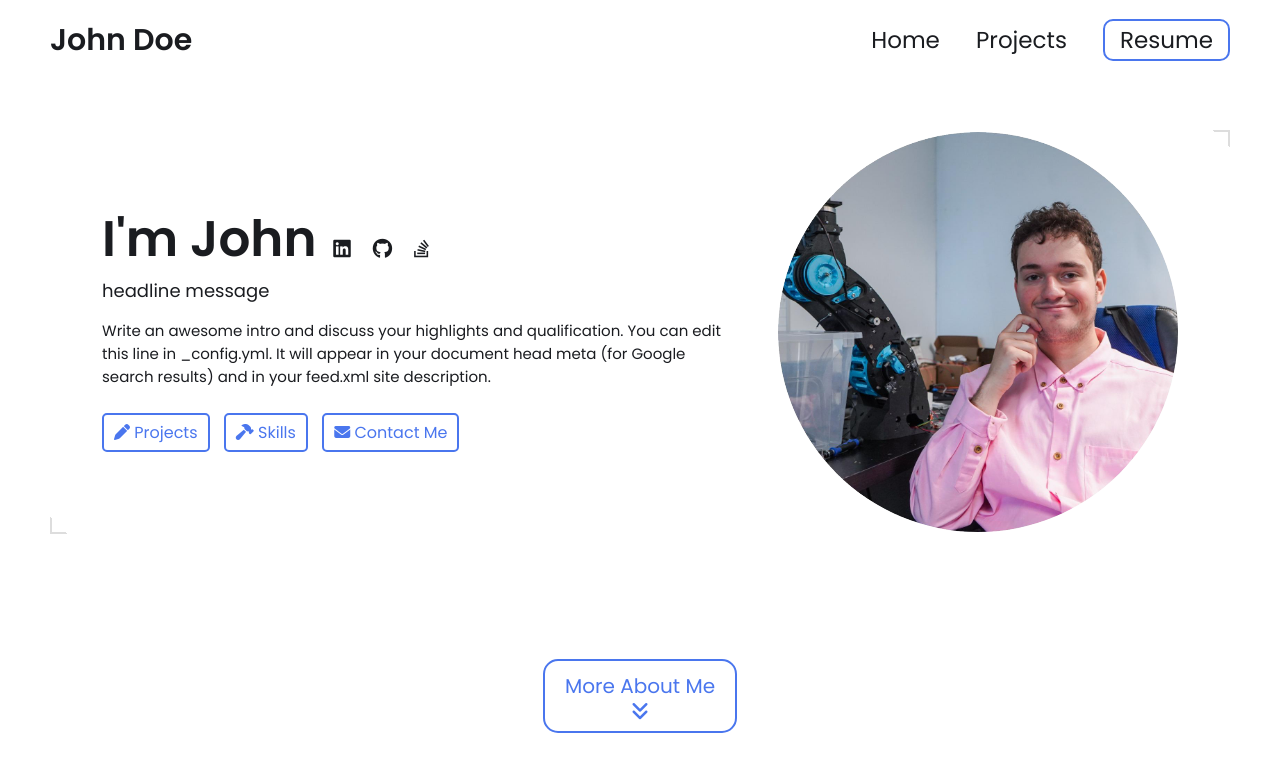
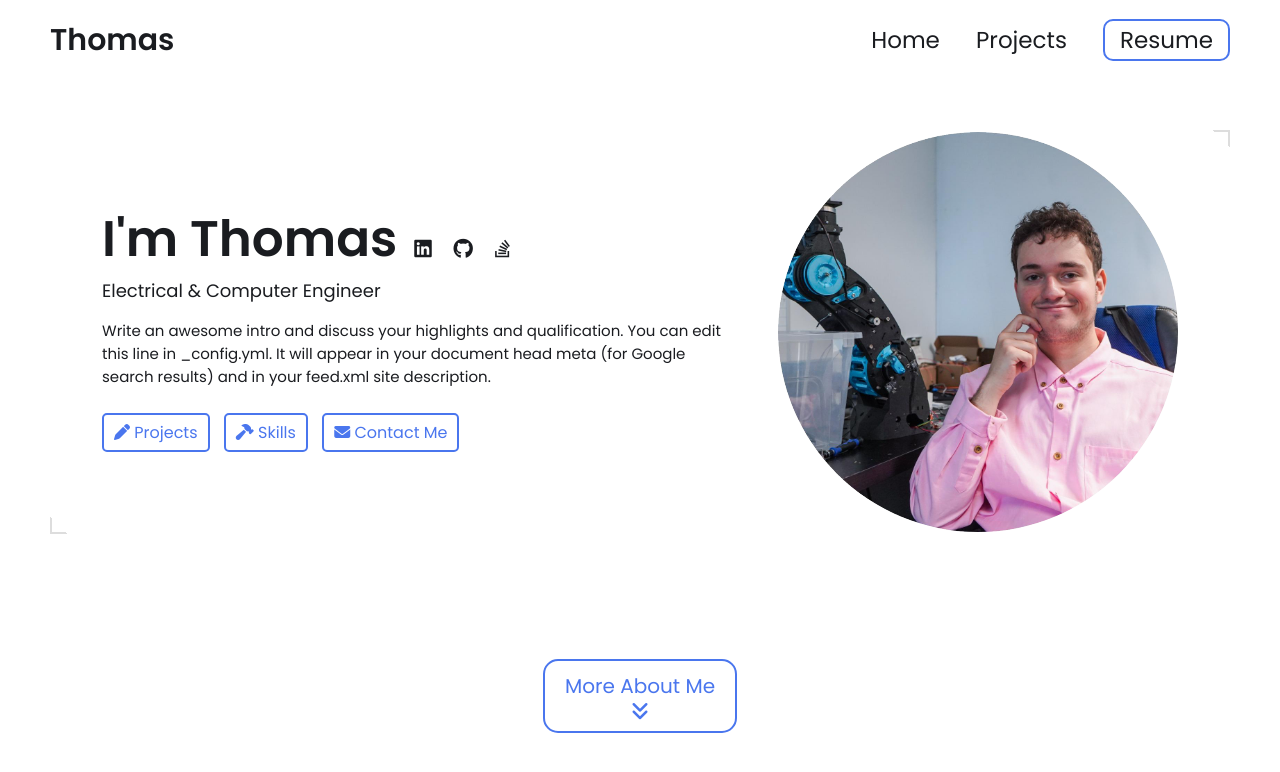
Before and after one commit to thomasnouragas/thomasnouragas.github.io, a Jekyll site: the page built from index.html, in a window 1280 px wide and 900 px high. Shown: the top 772 px of the window. Built offline with Jekyll 4.4.1, drawn with Linux system fonts in a browser that asks for light colours.

Commit message:
_config.yml

```diff
--- a/_config.yml
+++ b/_config.yml
@@ -7,13 +7,13 @@
 
 # Main Page Setup
 
-title: John Doe's Portfolio # This is what shows up in the tab of the browser
+title: Thomas Nouragas's Portfolio # This is what shows up in the tab of the browser
 
 
 
 # Hero Section
-name: John Doe
-headline: headline message
+name: Thomas
+headline: Electrical & Computer Engineer
 description: >- # dont remove this line. this will ignore all new lines until the next section
   Write an awesome intro and discuss your highlights and qualification. You can edit this
   line in _config.yml. It will appear in your document head meta (for
@@ -25,7 +25,7 @@
 
 # Link your resume
 # You can place your resume in assets/resume/{resume.pdf or add external link such as pdf saved in google drive
-resume-url: https://drive.google.com/file/d/13Z3duVzh-gguPU5r03oJVEE6rV9rd3DS/view?usp=sharing # or /assets/resume/resume.pdf
+resume-url: https://drive.google.com/file/d/1l7fLe8LLgNbq6Og2XSBa1h37XOBxqiz1/view # or /assets/resume/resume.pdf
 
 
 # Set up external links - this will show up as small icons next to your name.
```
